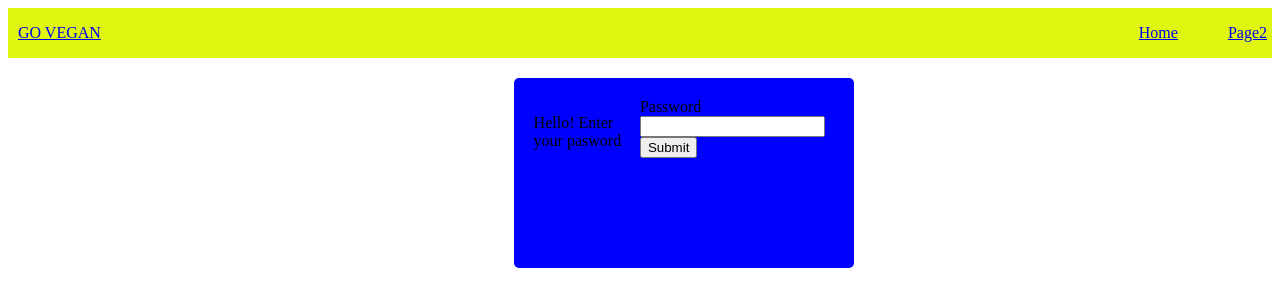
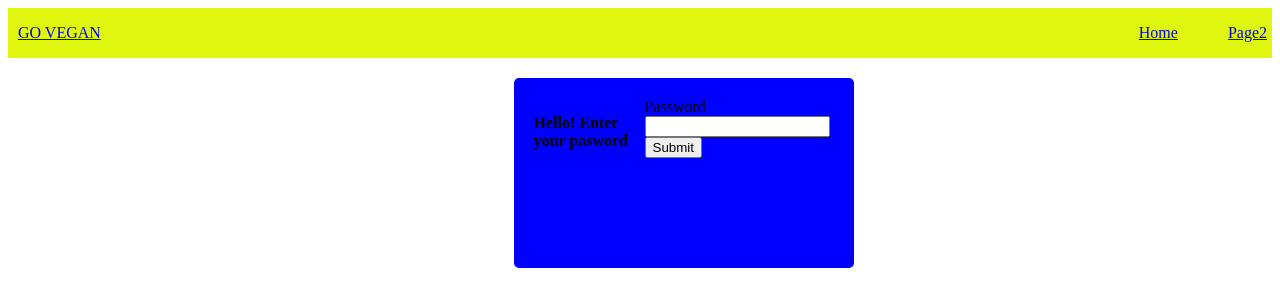
Before and after one commit to MilaSoul/CA3_CS, a plain HTML site: page index.html in a window 1280 px wide. Shown: the top 282 px of the page. Drawn offline with Linux system fonts and the light colour scheme.

Commit message:
Update index.html

```diff
--- a/index.html
+++ b/index.html
@@ -24,9 +24,8 @@
 
 
 <div id = box_valid>
-    <p>Hello! Enter your pasword</p>
+    <p> <b>Hello! Enter your pasword</b></p>
     <form action = "/action_page.php">
-
         <lable for = "pass">Password</lable>
         <input type = "password" id = "pass" name = "pass"
          pattern ="(?=.*\d)(?=.*[a-z])(?=.*[A-Z]).{8,}"title = "Must contain at least one number and one uppercase
```
